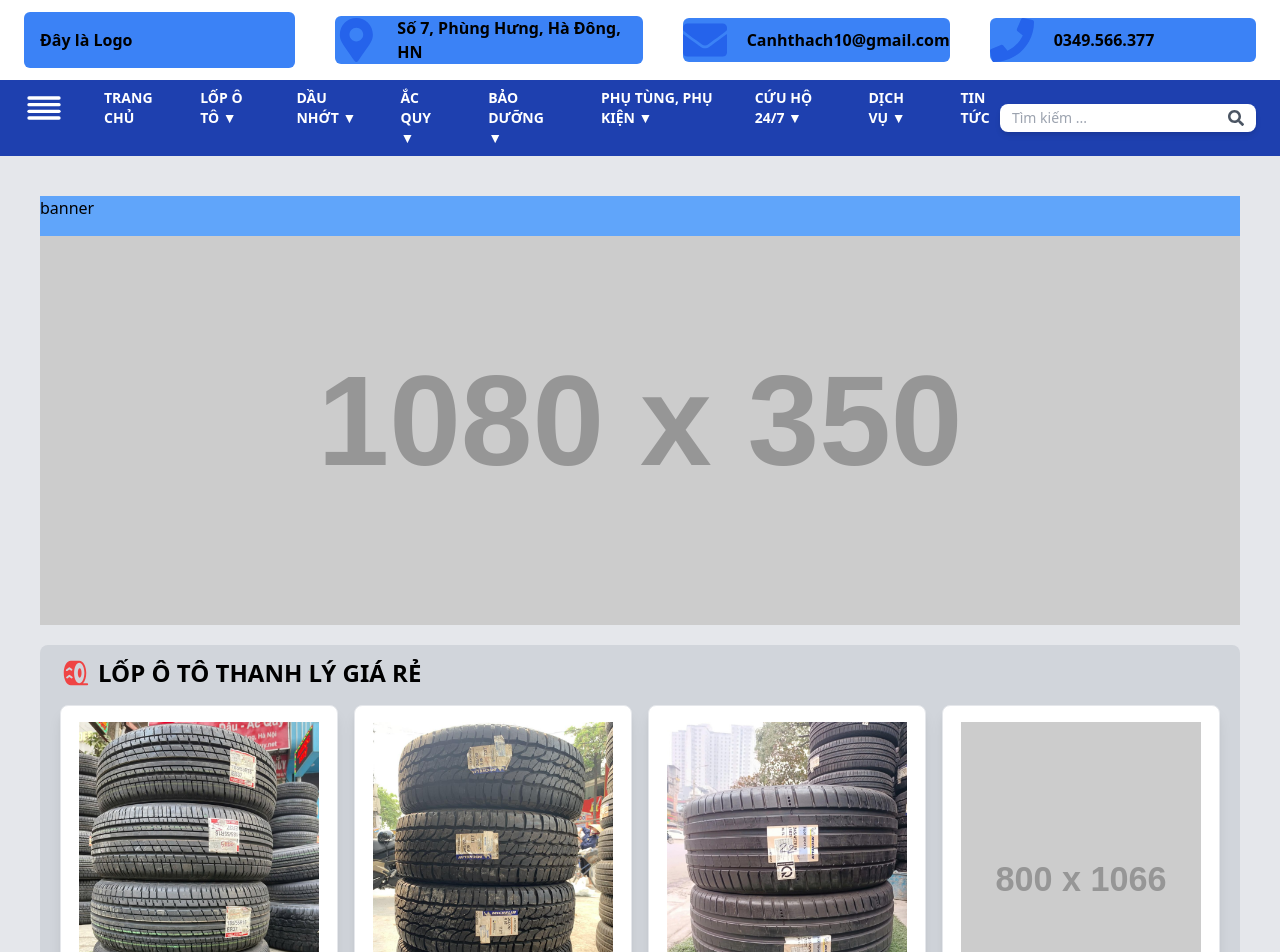
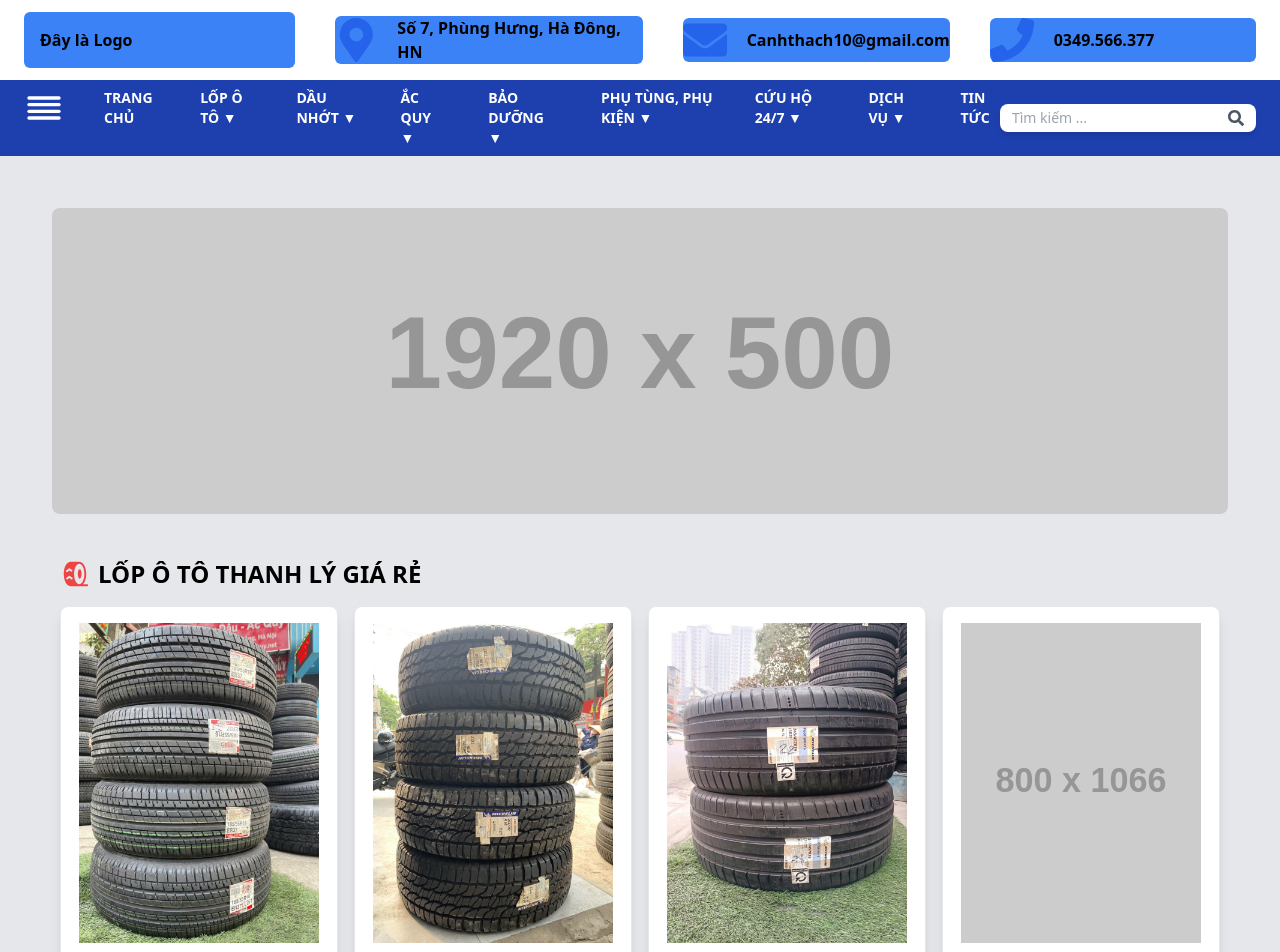
Before and after one commit to A41092/webapp, a React (Vite) app: page / in a window 1280 px wide. Shown: the top 952 px of the page. Built offline with nearby package versions, Linux system fonts and the light colour scheme.

Commit message:
update home

```diff
--- a/src/pages/dmsp.jsx
+++ b/src/pages/dmsp.jsx
@@ -44,19 +44,16 @@ const ProductSlider = () => {
 
   return (
     <div className="container mx-auto p-10 bg-gray-200">
-      <section className="w-full h-auto mb-5 rounded-lg">
-        <div className="bg-blue-400 w-full h-10">
-          <h2>banner</h2>
-        </div>
-        <div className="w-full h-70 bg-slate-500">
+      <section className="w-full h-auto mb-5 ">
+        <div className="w-auto h-auto p-3">
           <img
-            src="https://placehold.co/1080x350"
+            src="https://placehold.co/1920x500"
             alt="Banner placeholder"
-            className="w-full h-full object-cover"
+           className="w-full max-h-[400px] sm:max-h-[300px] md:max-h-[350px] lg:max-h-[400px] object-cover rounded-lg"
           />
         </div>
       </section>
-      <section className="w-full h-[500px] bg-gray-300  mb-5 rounded-lg">
+      <section className="w-full h-[500px]mb-5 rounded-lg">
         <div className="w-full h-10 m-2 p-3">
           <h2 className="text-2xl font-bold text-black flex items-center gap-2">
             <PiTireFill className="text-red-500 text-3xl  " />
--- a/src/pages/dmsptest.jsx
+++ b/src/pages/dmsptest.jsx
@@ -3,7 +3,7 @@ import Slider from "react-slick";
 import "slick-carousel/slick/slick.css";
 import "slick-carousel/slick/slick-theme.css";
 import { PiTireFill } from "react-icons/pi";
-import { FaCarBattery,FaOilCan,FaTools } from "react-icons/fa";
+import { FaCarBattery, FaOilCan, FaTools } from "react-icons/fa";
 
 import img1 from "../images/1.jpg";
 import img2 from "../images/2.jpg";
@@ -45,7 +45,7 @@ const ProductSlider = () => {
   return (
     <div className="container mx-auto p-10 bg-gray-200">
       <section className="w-full h-auto mb-5 rounded-lg">
-        <div className="bg-blue-400 w-full h-10">
+        <div className=" w-full h-10 p-3">
           <h2>banner</h2>
         </div>
         <div className="w-full h-70 bg-slate-500">
@@ -82,17 +82,14 @@ const ProductSlider = () => {
                 alt={product.name}
                 className="w-full max-w-[250px] h-[250px] object-contain mb-2"
               />
-          <h3 className="text-md font-semibold text-center">{product.name}</h3>
+              <h3 className="text-md font-semibold text-center">
+                {product.name}
+              </h3>
               <p className="text-blue-600 font-bold">{product.price}₫</p>
             </div>
           ))}
         </div>
       </section>
-
-
-
-
-
     </div>
   );
 };
```
Lines whose indentation alone changed are shown as unchanged.
